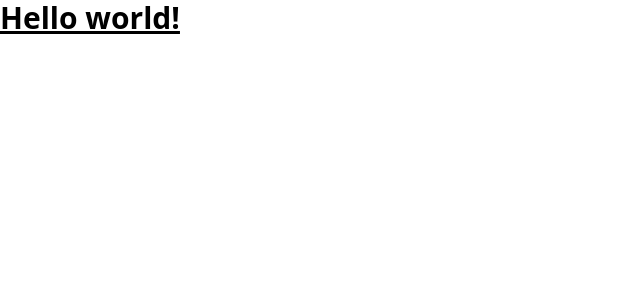
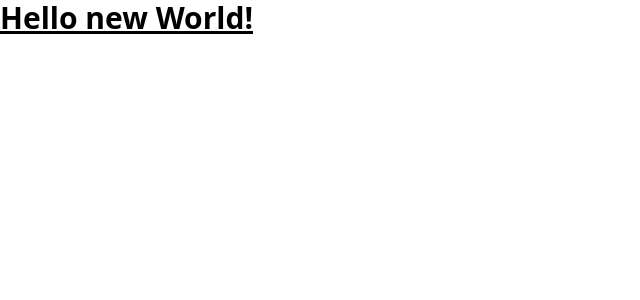
Before and after one commit to kjonathan098/tiktik_app, a Next.js app: page / in a window 1280 px wide. Shown: the top 300 px of the page, without its empty margins (0-640 px from the left). Built offline with nearby package versions, Linux system fonts and the light colour scheme.

Commit message:
new world

```diff
--- a/pages/index.tsx
+++ b/pages/index.tsx
@@ -1,7 +1,7 @@
 import type {NextPage} from 'next'
 
 const Home: NextPage = () => {
-	return <h1 className="text-3xl font-bold underline">Hello world!</h1>
+	return <h1 className="text-3xl font-bold underline">Hello new World!</h1>
 }
 
 export default Home
```
Also changed, not shown: 1 other file (tests, documents, lock files or other folders).
